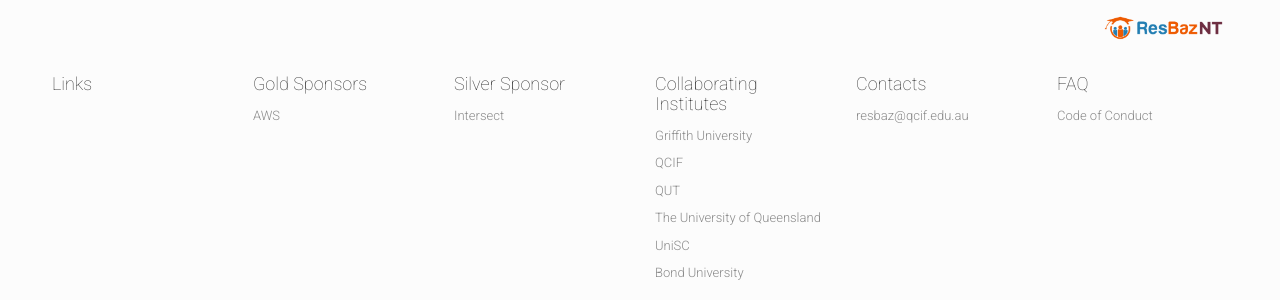
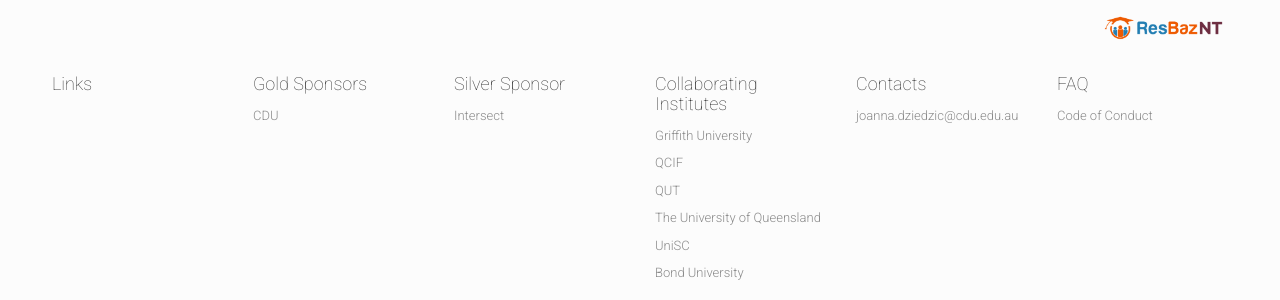
Before and after one commit to resbaznt/resbaz2023NT, a Jekyll site: the page built from index.html, in a window 1280 px wide and 900 px high, scrolled down 3941 px. Shown: the part 514-814 px from the top of the window. Built offline with Jekyll 4.4.1, drawn with Linux system fonts in a browser that asks for light colours; nearby versions of some CDN libraries; comment, search, counter and statistics services are not loaded; some of the changed lines change nothing that is shown.

Commit message:
Update _config.yml

```diff
--- a/_config.yml
+++ b/_config.yml
@@ -13,7 +13,7 @@
 # Site Settings
 title: "Research Bazaar Norther Territory"
 email: "mailto:jerome.apresto@cdu.edu.au"
-description: "Run by a team of volunteers from south-east Queensland universities, Research Bazaar (ResBaz for short) is a skill- and community-building festival where HDR students and early career researchers come together to learn the latest in digital research tools and digital scholarship."
+description: "Run by a team of volunteers from Northern Territory universities, Research Bazaar (ResBaz for short) is a skill- and community-building festival where HDR students and early career researchers come together to learn the latest in digital research tools and digital scholarship."
 baseurl: "/resbaz2023NT"
 url: "https://cdunilibrary.github.io/resbaz2023NT/"
 permalink: "/blog/:title"
@@ -105,19 +105,19 @@
 
 # Location Block
 locationBlockTitle: "Location"
-eventLocationName: "N53 Level 0 (directly behind library), Nathan Campus, Griffith University"
-eventLocationLink: "https://goo.gl/maps/VBJA7bbp3Qp6FB9a6"
-eventStreetAddress: "170 Kessels rd"
-eventAddressLocality: "Griffith University - Nathan Campus"
-eventAddressLocalityRegion: "Nathan, Brisbane"
-eventPostalCode: "4101"
+eventLocationName: "Level 3, Waterfront Campus, Charles Darwin University"
+eventLocationLink: "https://goo.gl/maps/KvM47PSpPePKR3Je8"
+eventStreetAddress: "21 Kitchener Dr, Darwin City NT 0800"
+eventAddressLocality: "Charles Darwin University - Waterfront Campus"
+eventAddressLocalityRegion: "Darwin, Northern Territory"
+eventPostalCode: "0810"
 eventAddressCountry: "Australia"
-eventStartTime: "2022-11-01T09:00"
+eventStartTime: "2023-10-25T09:00"
 eventDoorTime: "09:00"
-eventEndTime: "2022-11-03T17:00"
-eventPlaceCoordinates: "-27.551685966721287, 153.05350886072333"
-mapCenterCoordinates: "-27.551685966721287, 153.05350886072333"
-mapMobileCenterCoordinates: "-27.551685966721287, 153.05350886072333"
+eventEndTime: "2023-10-26T17:00"
+eventPlaceCoordinates: "-12.468642996307036, 130.84562106144338"
+mapCenterCoordinates: "-12.468642996307036, 130.84562106144338"
+mapMobileCenterCoordinates: "-12.468642996307036, 130.84562106144338"
 
 # Venue Block
 # venueBlockTitle: "Past Events"
@@ -131,8 +131,8 @@
 # Tweets Feed Block
 tweetsFeedImage: "PurpleF_ResbazQld_NathCampus.jpg"
 tweetsFeedTitle: "What's the latest?"
-twitterHashTag: "ResBazQld"
-twitterFeed: "https://twitter.com/ResBazQld"
+twitterHashTag: "ResBazNT"
+twitterFeed: "https://twitter.com/ResBazNT"
 
 # Partners Block
 # organizersTitle: "Organisers"
@@ -189,7 +189,7 @@
 
 # Footer
 socialLinks:
- - {link: "https://twitter.com/ResBazQld", icon: "twitter"}
+ - {link: "https://twitter.com/ResBazNT", icon: "twitter"}
  - {link: "https://www.qcif.edu.au/", icon: "site"}
 # - {link: "https://docs.google.com/forms/d/e/1FAIpQLSfTwkZaRlKULFQrnY66P2MJSpYeUyS2eJ3RPcqMDNHy1QxmyA/viewform", icon: "mail"}
 footerBlocks:
@@ -200,7 +200,7 @@
  -
   title: "Gold Sponsors"
   links:
-    - {link: "https://www.cdu.edu.au", text: "AWS", imageUrl: "../img/organizers/cdu.jpg"}
+    - {link: "https://www.cdu.edu.au", text: "CDU", imageUrl: "../img/organizers/cdu.jpg"}
  -
   title: "Silver Sponsor"
   links:
@@ -218,7 +218,7 @@
  -
   title: "Contacts"
   links:
-   - {link: "mailto:resbaz@qcif.edu.au", text: "resbaz@qcif.edu.au"}
+   - {link: "mailto:joanna.dziedzic@cdu.edu.au", text: "joanna.dziedzic@cdu.edu.au"}
 #   - {link: "https://docs.google.com/forms/d/e/1FAIpQLSfTwkZaRlKULFQrnY66P2MJSpYeUyS2eJ3RPcqMDNHy1QxmyA/viewform", text: "Volunteer as a helper for ResBaz"}
  -
   title: "FAQ"
```
